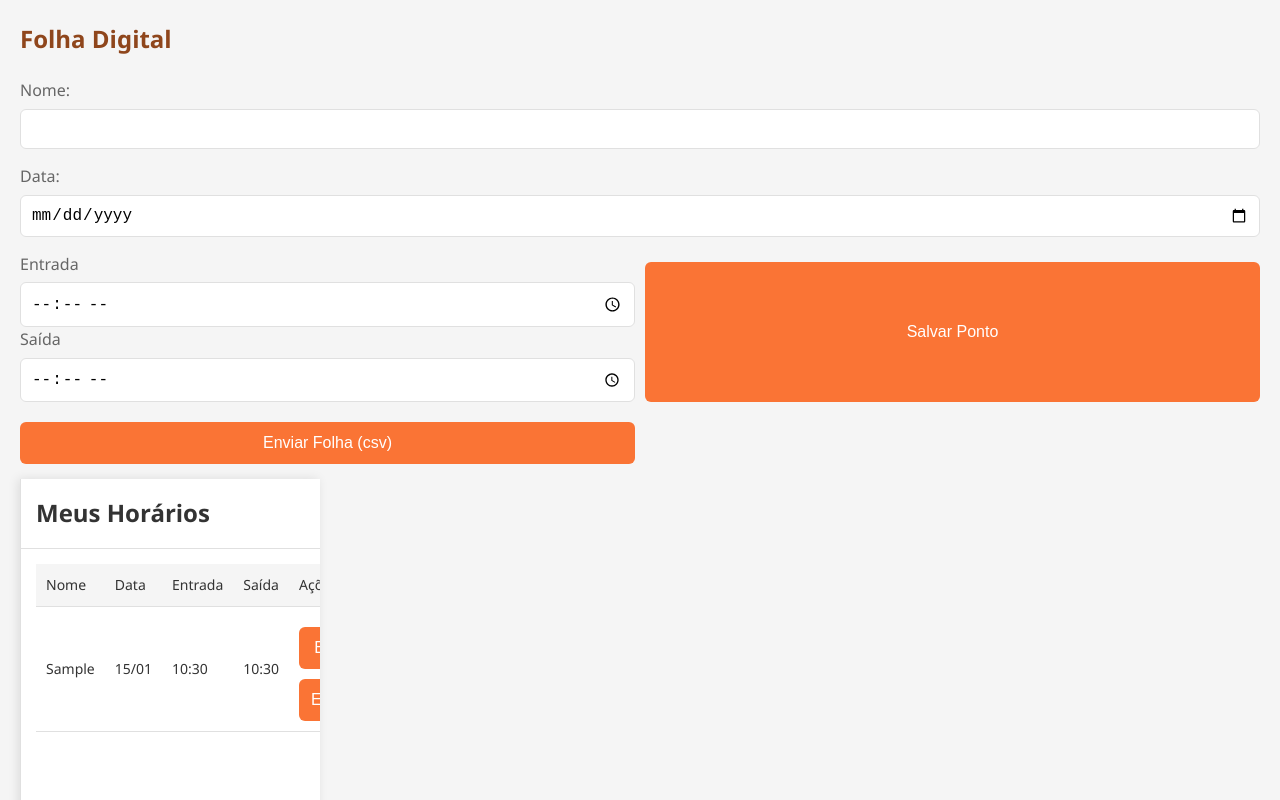
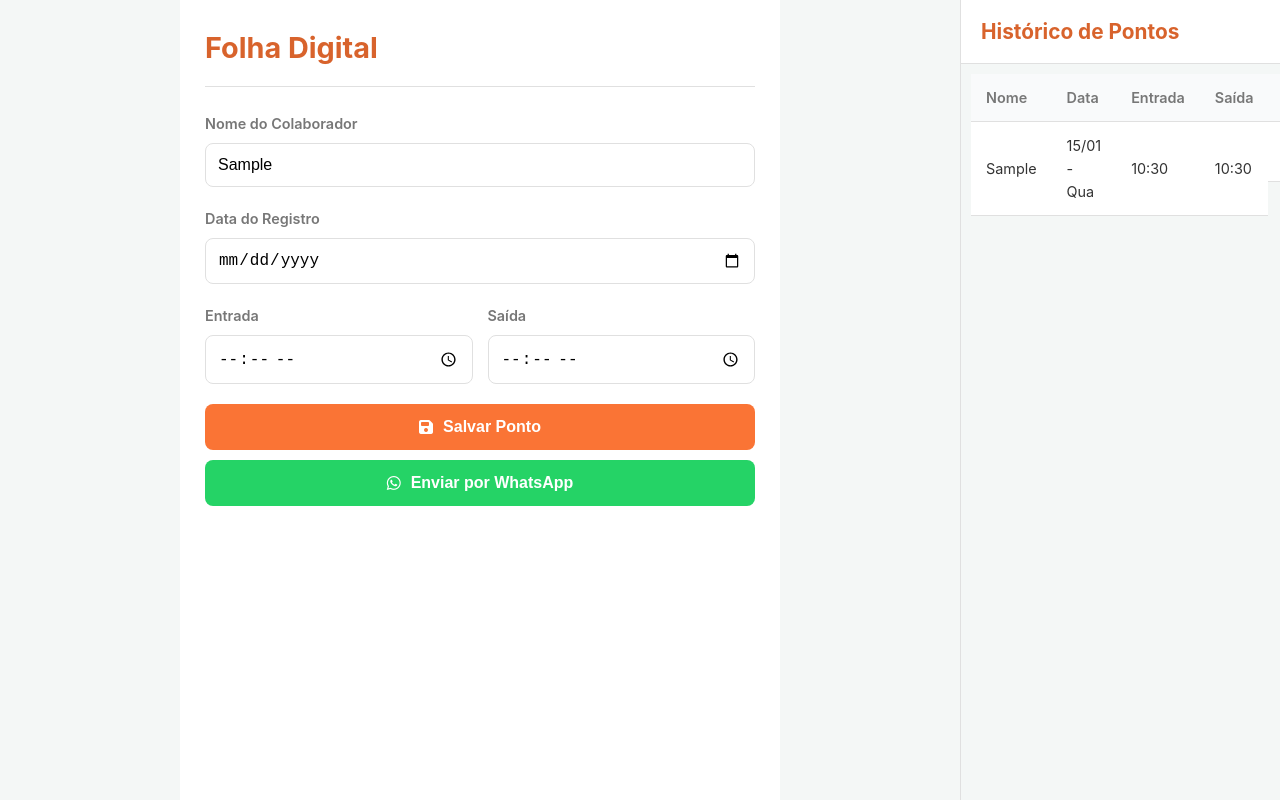
Before and after one commit to RafaelCalegaro2/folha_digital.1.4, a plain HTML site: page index.html in a window 1280 px wide. Both pictures are taken after typing "Sample", "2020-01-15", "10:30", "10:30" into the empty fields and a click on the button "Salvar Ponto". Shown: the top 800 px of the page. Drawn offline with Linux system fonts and the light colour scheme.

Commit message:
versão 2 funcional
melhorias no layout

````diff
--- a/index.html
+++ b/index.html
@@ -3,7 +3,10 @@
 <head>
     <meta charset="UTF-8">
     <meta name="viewport" content="width=device-width, initial-scale=1.0">
-    <title>Folha Digital</title>
+    <meta name="description" content="Folha Digital - Gerencie seus horários de forma simples e rápida.">
+    <title>Folha Digital | Envio WhatsApp</title>
+    <!-- Adicionando Font Awesome para os ícones -->
+    <link rel="stylesheet" href="https://cdnjs.cloudflare.com/ajax/libs/font-awesome/6.1.1/css/all.min.css">
     <link rel="stylesheet" href="style.css">
 </head>
 <body>
@@ -11,41 +14,45 @@
         <div class="main-content">
             <header>
                 <h1>Folha Digital</h1>
-                <button id="toggleMenu">☰</button>
+                <button id="toggleMenu" aria-label="Abrir menu de histórico">☰</button>
             </header>
 
             <form id="formPonto">
                 <div class="form-group">
-                    <label for="nome">Nome:</label>
-                    <input type="text" id="nome" required>
+                    <label for="nome">Nome do Colaborador</label>
+                    <input type="text" id="nome" placeholder="Digite seu nome completo" required>
                 </div>
 
                 <div class="form-group">
-                    <label for="data">Data:</label>
+                    <label for="data">Data do Registro</label>
                     <input type="date" id="data" required>
                 </div>
 
                 <div class="time-grid">
                     <div class="time-group">
-                        <label>Entrada</label>
+                        <label for="entrada">Entrada</label>
                         <input type="time" id="entrada" required>
+                    </div>
                     <div class="time-group">
-                        <label>Saída</label>
+                        <label for="saida">Saída</label>
                         <input type="time" id="saida">
                     </div>
                 </div>
 
-                <button type="submit">Salvar Ponto</button>
-                <button type="button" id="exportCSV">Enviar Folha (csv)</button>
+                <!-- Botões atualizados -->
+                <button type="submit"><i class="fas fa-save"></i> Salvar Ponto</button>
+                <button type="button" id="whatsappBtn"><i class="fab fa-whatsapp"></i> Enviar por WhatsApp</button>
             </form>
         </div>
 
         <aside class="history-sidebar" id="historySidebar">
             <div class="sidebar-header">
-                <h2>Meus Horários</h2>
-                <button id="closeSidebar">✕</button>
+                <h2>Histórico de Pontos</h2>
+                <button id="closeSidebar" aria-label="Fechar menu de histórico">✕</button>
             </div>
-            <div id="tabelaHistorico"></div>
+            <div id="tabelaHistorico">
+                <!-- O histórico será inserido aqui pelo JavaScript -->
+            </div>
         </aside>
     </div>
 
--- a/script.js
+++ b/script.js
@@ -1,73 +1,52 @@
-let registros = JSON.parse(localStorage.getItem('registrosPontos')) || [];
+// Espera o DOM carregar completamente antes de executar o script
+document.addEventListener('DOMContentLoaded', () => {
 
-// Elementos DOM
+    // --- SELETORES DE ELEMENTOS DOM ---
     const form = document.getElementById('formPonto');
     const tabelaHistorico = document.getElementById('tabelaHistorico');
     const toggleMenu = document.getElementById('toggleMenu');
     const closeSidebar = document.getElementById('closeSidebar');
     const historySidebar = document.getElementById('historySidebar');
+    const whatsappBtn = document.getElementById('whatsappBtn');
 
-// Alternar menu lateral (mobile)
-toggleMenu.addEventListener('click', () => {
-    historySidebar.style.right = '0';
-});
+    // --- ESTADO DA APLICAÇÃO ---
+    let registros = JSON.parse(localStorage.getItem('registrosPontos')) || [];
 
-closeSidebar.addEventListener('click', () => {
-    historySidebar.style.right = '-100%';
-});
+    // --- FUNÇÕES PRINCIPAIS ---
 
-// Salvar novo registro
-form.addEventListener('submit', (e) => {
+    const salvarRegistro = (e) => {
         e.preventDefault();
+        const nomeInput = document.getElementById('nome');
 
         const novoRegistro = {
             id: Date.now(),
-        nome: document.getElementById('nome').value,
+            nome: nomeInput.value.trim(),
             data: document.getElementById('data').value,
             entrada: document.getElementById('entrada').value,
             saida: document.getElementById('saida').value,
-        timestamp: new Date().toISOString()
         };
 
-    // Validação básica
         if (novoRegistro.saida && novoRegistro.entrada > novoRegistro.saida) {
-        alert("A saída não pode ser antes da entrada!");
+            alert("A hora de saída não pode ser anterior à hora de entrada!");
             return;
         }
 
         registros.push(novoRegistro);
         salvarNoLocalStorage();
         atualizarHistorico();
+
+        const nomeAtual = nomeInput.value;
         form.reset();
-});
+        nomeInput.value = nomeAtual;
+    };
 
-// Exportar para CSV
-document.getElementById('exportCSV').addEventListener('click', () => {
+    const atualizarHistorico = () => {
         if (registros.length === 0) {
-        alert("Nenhum registro para exportar!");
+            tabelaHistorico.innerHTML = '<p class="empty-message">Nenhum registro encontrado.</p>';
             return;
         }
 
-    const headers = ['Nome', 'Data', 'Entrada', 'Saida'];
-    const csvRows = [
-        headers.join(','),
-        ...registros.map(reg =>
-            [reg.nome, reg.data, reg.entrada, reg.saida]
-            .map(field => `"${field || ''}"`).join(',')
-        )
-    ];
-
-    downloadFile('Folha - '+csvRows[1].split(',')[0].replace(/"/g, '')+'.csv', csvRows.join('\n'), 'text/csv');
-});
-
-// Atualizar função atualizarHistorico()
-function atualizarHistorico() {
-    if (registros.length === 0) {
-        tabelaHistorico.innerHTML = '<p class="empty-message">Nenhum registro encontrado</p>';
-        return;
-    }
-
-    const sortedRegistros = [...registros].sort((a, b) => new Date(b.data) - new Date(a.data));
+        const sortedRegistros = [...registros].sort((a, b) => new Date(b.data) - new Date(a.data) || b.id - a.id);
 
         tabelaHistorico.innerHTML = `
             <table>
@@ -82,88 +61,126 @@ function atualizarHistorico() {
                 </thead>
                 <tbody>
                     ${sortedRegistros.map(reg => `
-                    <tr>
+                        <tr data-id="${reg.id}">
                             <td>${reg.nome}</td>
                             <td>${formatarData(reg.data)}</td>
-                        <td>${reg.entrada || '-'}</td>
-                        <td>${reg.saida || '-'}</td>
+                            <td>${reg.entrada || '---'}</td>
+                            <td>${reg.saida || '---'}</td>
                             <td class="actions-cell">
-                            <button class="action-btn edit-btn" onclick="editarRegistro(${reg.id})">Editar</button>
-                            <button class="action-btn delete-btn" onclick="excluirRegistro(${reg.id})">Excluir</button>
+                                <button class="action-btn edit-btn"><i class="fas fa-edit"></i></button>
+                                <button class="action-btn delete-btn"><i class="fas fa-trash"></i></button>
                             </td>
                         </tr>
                     `).join('')}
                 </tbody>
             </table>
         `;
+    };
+
+    const handleAcoesTabela = (e) => {
+        const target = e.target.closest('.action-btn');
+        if (!target) return;
+
+        const id = Number(target.closest('tr').dataset.id);
+
+        if (target.classList.contains('edit-btn')) {
+            editarRegistro(id);
+        } else if (target.classList.contains('delete-btn')) {
+            excluirRegistro(id);
         }
+    };
 
-// Funções de edição/exclusão (adicionar ao script.js)
-function editarRegistro(id) {
+    const editarRegistro = (id) => {
         const registro = registros.find(reg => reg.id === id);
         if (!registro) return;
 
-    // Preenche o formulário com os dados do registro
         document.getElementById('nome').value = registro.nome;
         document.getElementById('data').value = registro.data;
         document.getElementById('entrada').value = registro.entrada;
         document.getElementById('saida').value = registro.saida;
 
-    // Remove o registro antigo (será readicionado ao salvar)
         registros = registros.filter(reg => reg.id !== id);
         salvarNoLocalStorage();
 
-    // Foca no campo de nome para facilitar a edição
         document.getElementById('nome').focus();
-
-    // Atualiza o histórico (removendo o registro que está sendo editado)
         atualizarHistorico();
 
-    // Fecha o sidebar em mobile
         if (window.innerWidth < 769) {
-        historySidebar.style.right = '-100%';
+            historySidebar.classList.remove('visible');
         }
-}
+    };
 
-function excluirRegistro(id) {
-    if (confirm("Tem certeza que deseja excluir este registro?")) {
+    const excluirRegistro = (id) => {
+        if (confirm("Tem certeza que deseja excluir este registro? A ação não pode ser desfeita.")) {
             registros = registros.filter(reg => reg.id !== id);
             salvarNoLocalStorage();
             atualizarHistorico();
         }
+    };
+
+    // --- FUNÇÃO DE ENVIO PARA WHATSAPP ---
+
+    /**
+     * Gera o conteúdo CSV e abre o WhatsApp com a mensagem pronta.
+     */
+    const enviarPorWhatsApp = () => {
+        if (registros.length === 0) {
+            alert("Nenhum registro para enviar!");
+            return;
         }
 
-// Funções auxiliares
-function salvarNoLocalStorage() {
+        const headers = ['Nome', 'Data', 'Entrada', 'Saida'];
+        const csvRows = [
+            headers.join(','),
+            ...registros.map(reg =>
+                [reg.nome, reg.data, reg.entrada, reg.saida]
+                .map(field => `"${field || ''}"`).join(',')
+            )
+        ];
+        const csvContent = csvRows.join('\n');
+
+        const nomeColaborador = registros[0]?.nome || 'Colaborador';
+        const mesReferencia = registros.length > 0 ? new Date(registros[0].data).toLocaleDateString('pt-BR', { month: 'long', year: 'numeric' }) : 'mês atual';
+
+        // Monta a mensagem para o WhatsApp, usando a formatação de monospaçado (```)
+        const mensagem = `*Folha de Ponto Digital*\n\n` +
+                       `Olá! Segue a folha de ponto de *${nomeColaborador}* ` +
+                       `referente a *${mesReferencia}*.\n\n` +
+                       `\`\`\`\n${csvContent}\n\`\`\``;
+
+        const mensagemCodificada = encodeURIComponent(mensagem);
+
+        // Este link abre o WhatsApp e permite que o usuário escolha o contato
+        const whatsappURL = `whatsapp://send?text=${mensagemCodificada}`;
+
+        // Abre o link em uma nova aba (que redirecionará para o app no celular)
+        window.open(whatsappURL, '_blank');
+    };
+
+    // --- FUNÇÕES AUXILIARES ---
+
+    const salvarNoLocalStorage = () => {
         localStorage.setItem('registrosPontos', JSON.stringify(registros));
-}
+    };
 
-function downloadFile(filename, content, type) {
-    const blob = new Blob([content], { type });
-    const url = URL.createObjectURL(blob);
-    const a = document.createElement('a');
-    a.href = url;
-    a.download = filename;
-    a.click();
-    URL.revokeObjectURL(url);
-}
+    const formatarData = (dataStr) => {
+        const diasSemana = ['Dom', 'Seg', 'Ter', 'Qua', 'Qui', 'Sex', 'Sáb'];
+        const dataObj = new Date(`${dataStr}T00:00:00`);
+        const diaSemana = diasSemana[dataObj.getUTCDay()];
+        const dia = String(dataObj.getUTCDate()).padStart(2, '0');
+        const mes = String(dataObj.getUTCMonth() + 1).padStart(2, '0');
+        return `${dia}/${mes} - ${diaSemana}`;
+    };
 
-function formatarData(dataStr) {
-    const [year, month, day] = dataStr.split('-');
-    return `${day}/${month}`;
-}
+    // --- EVENT LISTENERS ---
+    form.addEventListener('submit', salvarRegistro);
+    tabelaHistorico.addEventListener('click', handleAcoesTabela);
+    whatsappBtn.addEventListener('click', enviarPorWhatsApp);
 
-// Inicialização
+    // Sidebar (Mobile)
+    toggleMenu.addEventListener('click', () => historySidebar.classList.add('visible'));
+    closeSidebar.addEventListener('click', () => historySidebar.classList.remove('visible'));
+
+    // --- INICIALIZAÇÃO ---
     atualizarHistorico();
-
-// Mostrar/ocultar sidebar baseado no tamanho da tela
-function handleResponsive() {
-    if (window.innerWidth >= 769) {
-        historySidebar.style.right = '0';
-    } else {
-        historySidebar.style.right = '-100%';
-    }
-}
-
-window.addEventListener('resize', handleResponsive);
-handleResponsive();
+});
--- a/style.css
+++ b/style.css
@@ -1,12 +1,17 @@
 :root {
     --primary: #fa7435;
-    --primary-dark: #8f461c;
+    --primary-dark: #d8632c;
+    --whatsapp: #25D366;
+    --whatsapp-dark: #128C7E;
+    --danger: #e74c3c;
+    --danger-dark: #c0392b;
     --text: #333;
-    --text-light: #666;
-    --bg: #f5f5f5;
-    --card: white;
+    --text-light: #777;
+    --bg: #f4f7f6;
+    --card: #ffffff;
     --border: #e0e0e0;
-    --sidebar-width: 300px;
+    --shadow: 0 4px 6px rgba(0, 0, 0, 0.05);
+    --sidebar-width: 320px;
 }
 
 * {
@@ -16,7 +21,7 @@
 }
 
 body {
-    font-family: 'Segoe UI', Tahoma, Geneva, Verdana, sans-serif;
+    font-family: -apple-system, BlinkMacSystemFont, 'Segoe UI', Roboto, Helvetica, Arial, sans-serif;
     background-color: var(--bg);
     color: var(--text);
     line-height: 1.6;
@@ -26,43 +31,54 @@ body {
     display: flex;
     min-height: 100vh;
     position: relative;
+    background-color: var(--card);
 }
 
 .main-content {
     flex: 1;
-    padding: 20px;
+    padding: 25px;
     max-width: 100%;
-    transition: margin 0.3s ease;
 }
 
 header {
     display: flex;
     justify-content: space-between;
     align-items: center;
-    margin-bottom: 20px;
+    margin-bottom: 25px;
+    border-bottom: 1px solid var(--border);
+    padding-bottom: 15px;
+}
+
+h1, h2 {
+    color: var(--primary-dark);
 }
 
 h1 {
-    font-size: 1.5rem;
-    color: var(--primary-dark);
+    font-size: 1.8rem;
 }
 
-#toggleMenu {
+h2 {
+    font-size: 1.3rem;
+}
+
+#toggleMenu, #closeSidebar {
     background: none;
     border: none;
-    font-size: 24px;
+    font-size: 28px;
     cursor: pointer;
-    color: var(--primary);
+    color: var(--text-light);
+    padding: 5px;
 }
 
 .form-group {
-    margin-bottom: 15px;
+    margin-bottom: 20px;
 }
 
 label {
     display: block;
-    margin-bottom: 5px;
-    font-weight: 500;
+    margin-bottom: 8px;
+    font-weight: 600;
+    font-size: 0.9rem;
     color: var(--text-light);
 }
 
@@ -70,73 +86,101 @@ input[type="text"],
 input[type="date"],
 input[type="time"] {
     width: 100%;
-    padding: 10px;
+    padding: 12px;
     border: 1px solid var(--border);
-    border-radius: 6px;
-    font-size: 16px;
+    border-radius: 8px;
+    font-size: 1rem;
+    transition: border-color 0.2s, box-shadow 0.2s;
+}
+
+input:focus {
+    outline: none;
+    border-color: var(--primary);
+    box-shadow: 0 0 0 3px rgba(250, 116, 53, 0.2);
 }
 
 .time-grid {
     display: grid;
     grid-template-columns: 1fr 1fr;
-    gap: 10px;
-    margin: 15px 0;
-}
-
-.time-group {
-    display: flex;
-    flex-direction: column;
+    gap: 15px;
+    margin: 20px 0;
 }
 
 button {
     width: 100%;
-    padding: 12px;
+    padding: 14px;
     margin-top: 10px;
-    background-color: var(--primary);
     color: white;
     border: none;
-    border-radius: 6px;
-    font-size: 16px;
-    font-weight: 500;
+    border-radius: 8px;
+    font-size: 1rem;
+    font-weight: 600;
     cursor: pointer;
-    transition: background 0.2s;
+    transition: background-color 0.2s, transform 0.1s;
+    display: flex;
+    align-items: center;
+    justify-content: center;
+    gap: 10px;
 }
 
 button:hover {
+    opacity: 0.9;
+}
+
+button:active {
+    transform: scale(0.98);
+}
+
+button[type="submit"] {
+    background-color: var(--primary);
+}
+button[type="submit"]:hover {
     background-color: var(--primary-dark);
+}
+
+#whatsappBtn {
+    background-color: var(--whatsapp);
+}
+#whatsappBtn:hover {
+    background-color: var(--whatsapp-dark);
 }
 
 .history-sidebar {
     position: fixed;
     top: 0;
-    right: -100%;
+    right: -110%;
     width: 100%;
     max-width: var(--sidebar-width);
     height: 100vh;
-    background-color: var(--card);
-    box-shadow: -2px 0 10px rgba(0, 0, 0, 0.1);
-    transition: right 0.3s ease;
+    background-color: var(--bg);
+    box-shadow: var(--shadow);
+    transition: right 0.4s cubic-bezier(0.25, 0.46, 0.45, 0.94);
     overflow-y: auto;
     z-index: 100;
+    border-left: 1px solid var(--border);
+}
+
+.history-sidebar.visible {
+    right: 0;
 }
 
 .sidebar-header {
     display: flex;
     justify-content: space-between;
     align-items: center;
-    padding: 15px;
+    padding: 15px 20px;
     border-bottom: 1px solid var(--border);
-}
-
-#closeSidebar {
-    width: auto;
-    padding: 5px 10px;
-    background: none;
-    color: var(--text-light);
+    background-color: var(--card);
 }
 
 #tabelaHistorico {
-    padding: 15px;
+    padding: 10px;
+}
+
+.empty-message {
+    text-align: center;
+    padding: 40px 20px;
+    color: var(--text-light);
 }
 
 table {
@@ -145,40 +189,72 @@ table {
 }
 
 th, td {
-    padding: 10px;
+    padding: 12px 15px;
     text-align: left;
     border-bottom: 1px solid var(--border);
-    font-size: 14px;
+    font-size: 0.9rem;
 }
 
 th {
-    background-color: var(--bg);
-    font-weight: 500;
+    background-color: #f9fafb;
+    font-weight: 600;
+    color: var(--text-light);
 }
 
-tr:hover {
-    background-color: rgba(0, 0, 0, 0.02);
+td {
+    background-color: var(--card);
 }
 
-/* Mobile */
+.actions-cell {
+    display: flex;
+    gap: 8px;
+}
+
+.action-btn {
+    padding: 6px 10px;
+    font-size: 0.8rem;
+    min-width: 60px;
+    color: white;
+}
+
+.edit-btn {
+    background-color: #3498db;
+}
+.edit-btn:hover {
+    background-color: #2980b9;
+}
+
+.delete-btn {
+    background-color: var(--danger);
+}
+.delete-btn:hover {
+    background-color: var(--danger-dark);
+}
+
 @media (max-width: 768px) {
     .time-grid {
         grid-template-columns: 1fr;
     }
-
     .history-sidebar {
-        max-width: 85%;
+        max-width: 90%;
     }
 }
 
-/* Desktop */
 @media (min-width: 769px) {
+    .app-container {
+        background-color: var(--bg);
+    }
+    .main-content {
+        max-width: 600px;
+        margin: 0 auto;
+        background-color: var(--card);
+        min-height: 100vh;
+    }
     .history-sidebar {
-        position: relative;
-        right: 0;
+        position: static;
         border-left: 1px solid var(--border);
+        box-shadow: none;
     }
-
     #toggleMenu, #closeSidebar {
         display: none;
     }
````
Lines whose indentation alone changed are shown as unchanged.
